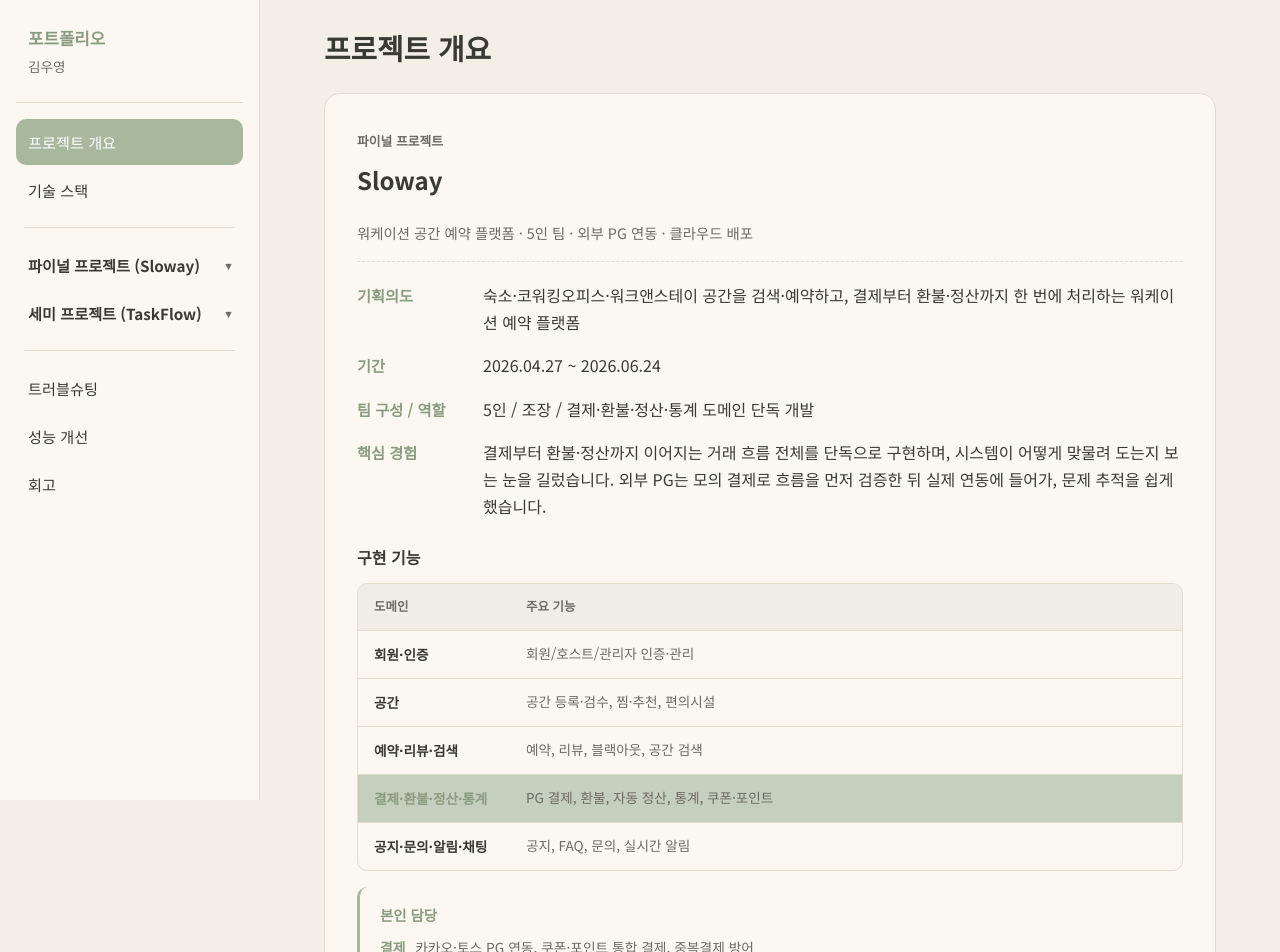
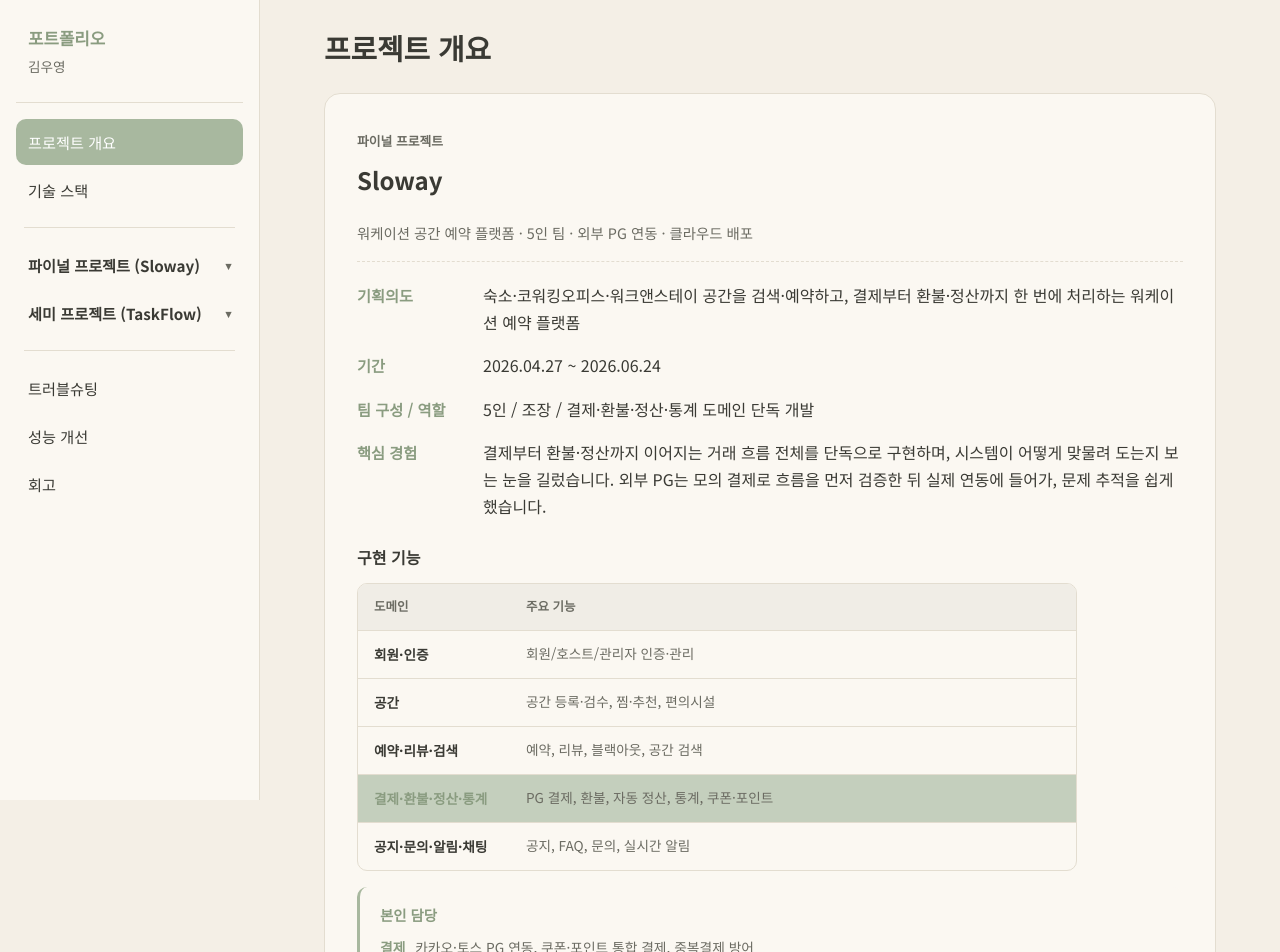
Before and after one commit to blackbean9081-svg/portfolio, a React (Vite) app: page / in a window 1280 px wide. Shown: the top 952 px of the page. Built offline with nearby package versions, Linux system fonts and the light colour scheme.

Commit message:
no message

```diff
--- a/src/styles/base.css
+++ b/src/styles/base.css
@@ -143,6 +143,10 @@
       .main:has(#semi-project:not([hidden])),
       .main:has(#semi-checklist:not([hidden])) {
         max-width: none;
+      }
+      /* 개요는 본문 폭을 조금 더 넓혀 영역으로 인한 줄바꿈을 줄임 */
+      .main:has(#overview:not([hidden])) {
+        max-width: 1280px;
       }
 
       .page__head {
@@ -377,6 +381,7 @@
         border: 1px solid var(--line);
         border-radius: var(--radius-md);
         overflow: hidden;
+        max-width: 720px;
       }
       .impl__row {
         display: grid;
@@ -822,7 +827,7 @@
       /* ---------- 회고 ---------- */
       /* ===================== 회고 (위에서 아래로 읽히는 문서 형식) ===================== */
       .retro {
-        max-width: 760px;
+        max-width: 920px;
       }
       .retro-block {
         margin-bottom: var(--space-8);
```
